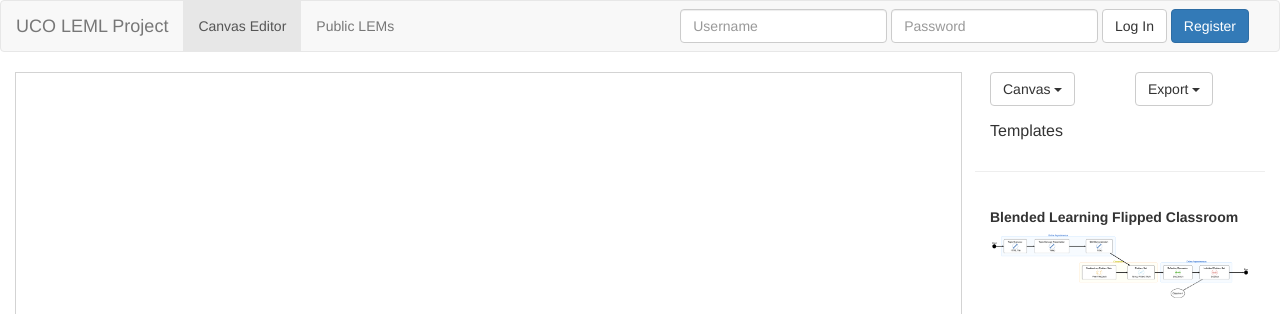
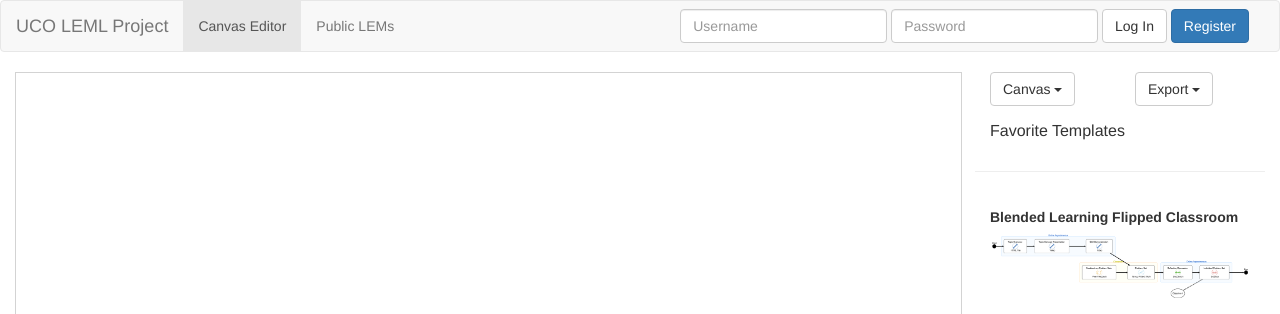
Before and after one commit to OpenNTI/nti.leml, a Flask app: page / in a window 1280 px wide. Shown: the top 314 px of the page. Run offline with Flask 2, Linux system fonts and the light colour scheme; data that the repository does not hold is empty; parts of the project's set-up code (start-up, migrations or seed data) failed here and were passed over; some libraries are stand-ins or nearby versions.

Commit message:
Slight index change

```diff
--- a/templates/index.html
+++ b/templates/index.html
@@ -135,7 +135,7 @@
         <br>
 
         <div class="panel-heading">
-          <h3 class="panel-title">Templates</h3>
+          <h3 class="panel-title">Favorite Templates</h3>
         </div>
         <hr>
         <div id="templatePanel" class="panel-body" style="overflow-y: scroll">
```
